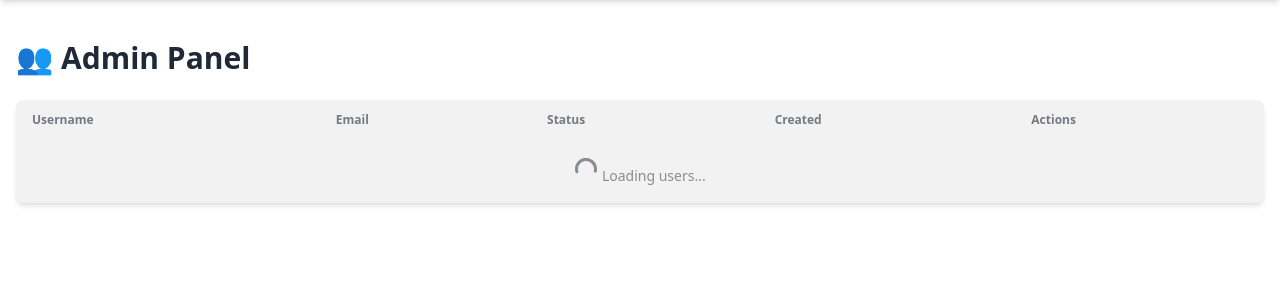
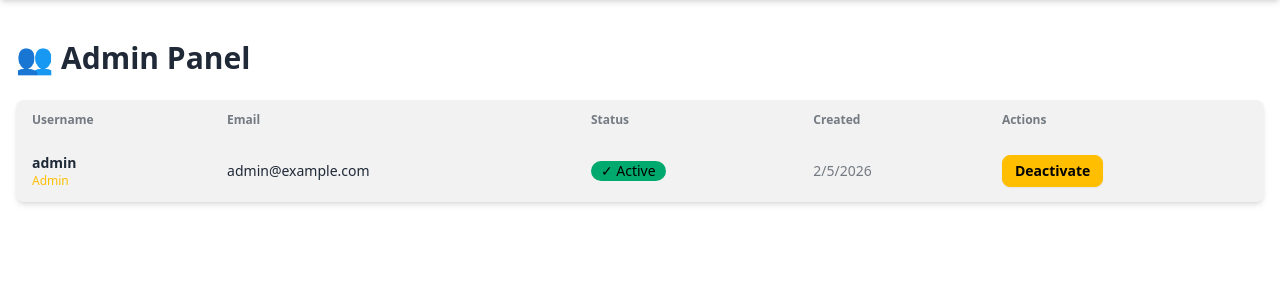
Before and after one commit to kkirchheim/aegis, a Flask app: page /admin in a window 1280 px wide. Shown: the part 68-368 px from the top of the page. Run offline with Flask 3, Linux system fonts and the light colour scheme; the visitor is signed in with stand-in values (Sample User, id 1); data comes from the database, SQL or seed files in the repository; some libraries are stand-ins or nearby versions.

Commit message:
🔧 Fix: Admin panel user list not rendering
**Issue:** Admin panel error: 'TypeError: users.map is not a function'
- JavaScript tried to call .map() on response object
- Got 'TypeError: users.map is not a function'

**Root Cause:** API endpoint returns envelope format
- Response: {"total": 1, "users": [...]}
- JavaScript expected: [...]

**Solution:** Extract users array from envelope in loadUsers()

**Result:** Admin panel user list now renders correctly ✅

```diff
--- a/templates/admin.html
+++ b/templates/admin.html
@@ -95,7 +95,9 @@
                     return;
                 }
 
-                const users = await response.json();
+                const data = await response.json();
+                // API returns envelope format: {users: [...], total: N}
+                const users = data.users || data || [];
                 renderUsers(users);
             } catch (error) {
                 console.error('Error loading users:', error);
```
